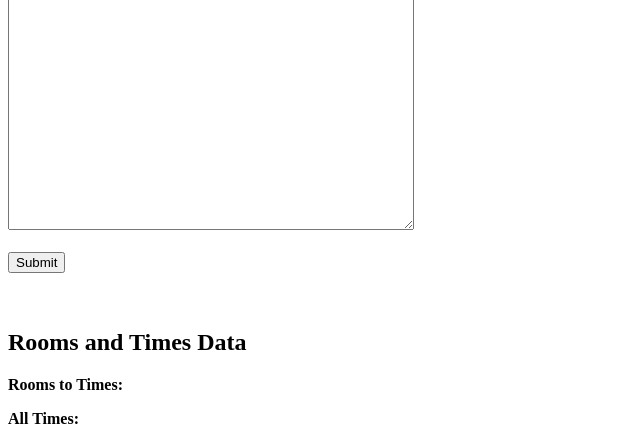
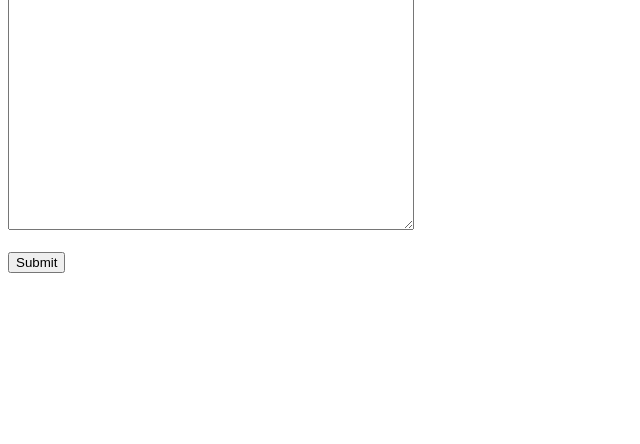
Before and after one commit to brainSTEM-Inc/CAPSLocked, a Flask app: page / in a window 1280 px wide. Shown: the part 509-953 px from the top of the page, without its empty margins (0-640 px from the left). After the commit the page ends 782 px from the top, so only its background shows below. Run offline with Flask 3, Linux system fonts and the light colour scheme.

Commit message:
Update index.html

```diff
--- a/templates/index.html
+++ b/templates/index.html
@@ -53,13 +53,6 @@
 
   	<br>
     <button id="sendBackend" style="display: none;" onclick="submitAvailability()">Next</button>
-
-    <h2>Rooms and Times Data</h2>
-    <p><strong>Rooms to Times:</strong></p>
-    <pre>{{ roomsToTimes }}</pre>
-
-    <p><strong>All Times:</strong></p>
-    <pre>{{ allTimes }}</pre>
 
     <script>
         function generateTable() {
```
